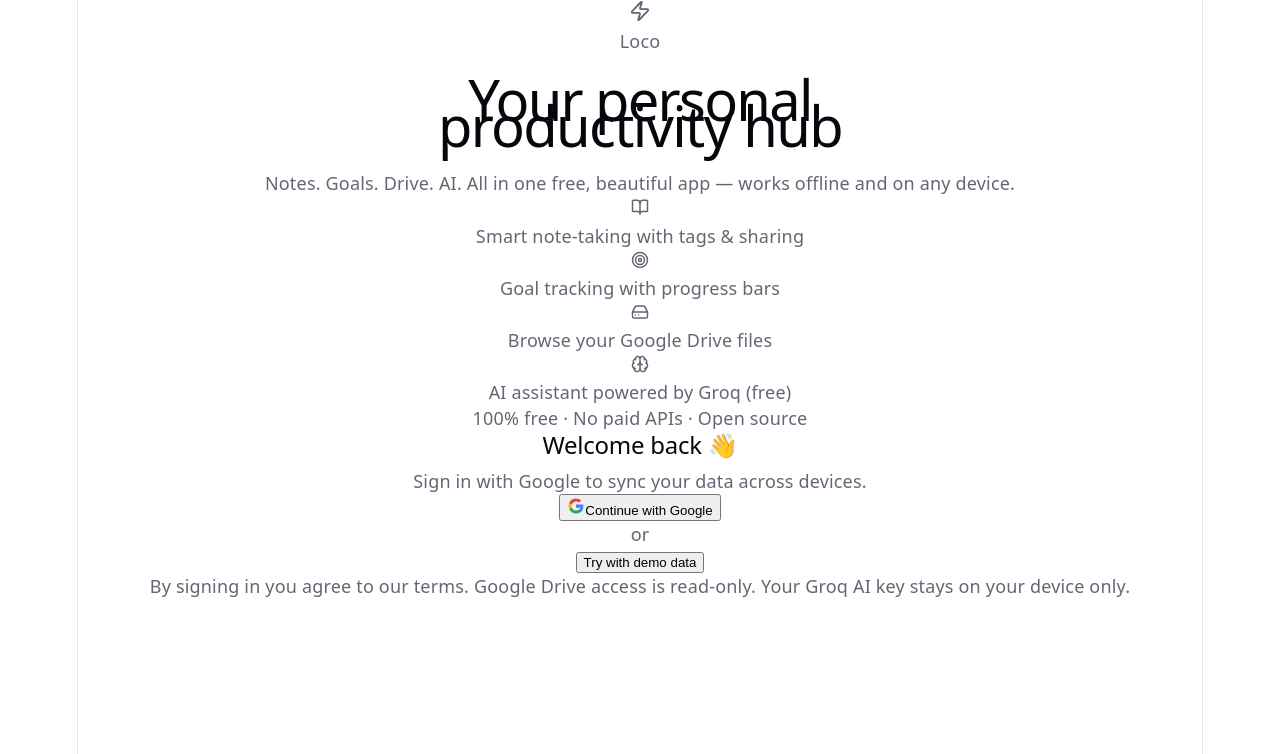
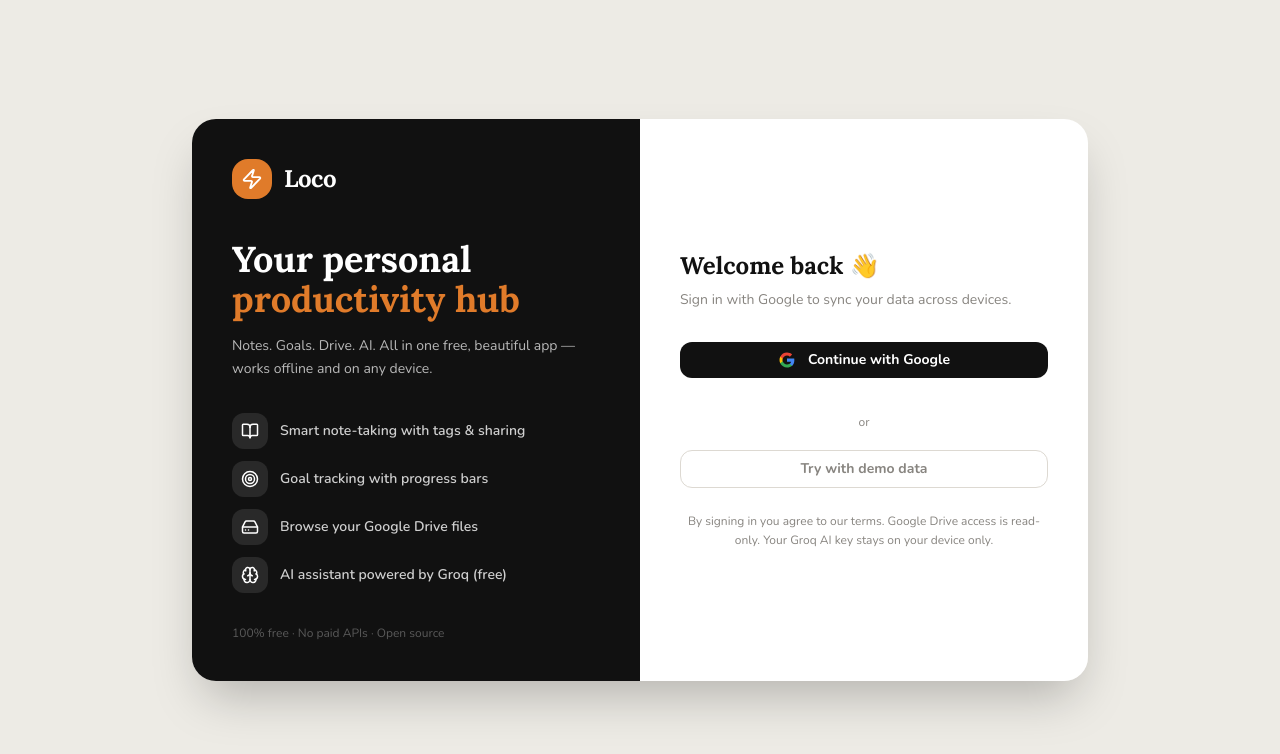
Before and after one commit to Oaosksk/Loco-pov, a React (Vite) app: page / in a window 1280 px wide. Shown: the top 754 px of the page. Built offline with nearby package versions, Linux system fonts and the light colour scheme; no server answers.

Commit message:
Refactor CSS: Remove unused variables and streamline component styles

```diff
--- a/src/index.css
+++ b/src/index.css
@@ -1,53 +1,12 @@
+@tailwind base;
+@tailwind components;
+@tailwind utilities;
+
 :root {
-  --text: #6b6375;
-  --text-h: #08060d;
-  --bg: #fff;
-  --border: #e5e4e7;
-  --code-bg: #f4f3ec;
-  --accent: #aa3bff;
-  --accent-bg: rgba(170, 59, 255, 0.1);
-  --accent-border: rgba(170, 59, 255, 0.5);
-  --social-bg: rgba(244, 243, 236, 0.5);
-  --shadow:
-    rgba(0, 0, 0, 0.1) 0 10px 15px -3px, rgba(0, 0, 0, 0.05) 0 4px 6px -2px;
-
-  --sans: system-ui, 'Segoe UI', Roboto, sans-serif;
-  --heading: system-ui, 'Segoe UI', Roboto, sans-serif;
-  --mono: ui-monospace, Consolas, monospace;
-
-  font: 18px/145% var(--sans);
-  letter-spacing: 0.18px;
-  color-scheme: light dark;
-  color: var(--text);
-  background: var(--bg);
   font-synthesis: none;
   text-rendering: optimizeLegibility;
   -webkit-font-smoothing: antialiased;
   -moz-osx-font-smoothing: grayscale;
-
-  @media (max-width: 1024px) {
-    font-size: 16px;
-  }
-}
-
-@media (prefers-color-scheme: dark) {
-  :root {
-    --text: #9ca3af;
-    --text-h: #f3f4f6;
-    --bg: #16171d;
-    --border: #2e303a;
-    --code-bg: #1f2028;
-    --accent: #c084fc;
-    --accent-bg: rgba(192, 132, 252, 0.15);
-    --accent-border: rgba(192, 132, 252, 0.5);
-    --social-bg: rgba(47, 48, 58, 0.5);
-    --shadow:
-      rgba(0, 0, 0, 0.4) 0 10px 15px -3px, rgba(0, 0, 0, 0.25) 0 4px 6px -2px;
-  }
-
-  #social .button-icon {
-    filter: invert(1) brightness(2);
-  }
 }
 
 body {
@@ -55,61 +14,136 @@
 }
 
 #root {
-  width: 1126px;
-  max-width: 100%;
-  margin: 0 auto;
-  text-align: center;
-  border-inline: 1px solid var(--border);
   min-height: 100svh;
-  display: flex;
-  flex-direction: column;
-  box-sizing: border-box;
 }
 
-h1,
-h2 {
-  font-family: var(--heading);
-  font-weight: 500;
-  color: var(--text-h);
-}
+@layer components {
+  /* ── Cards ── */
+  .card {
+    @apply bg-surface-light dark:bg-surface-dark border border-border-light dark:border-border-dark rounded-2xl shadow-card dark:shadow-card-dark;
+  }
 
-h1 {
-  font-size: 56px;
-  letter-spacing: -1.68px;
-  margin: 32px 0;
+  /* ── Buttons ── */
+  .btn-primary {
+    @apply inline-flex items-center gap-2 px-4 py-2 rounded-xl bg-primary text-white text-sm font-semibold
+           hover:bg-primary-light transition-colors duration-200 disabled:opacity-50 disabled:cursor-not-allowed;
+  }
 
-  @media (max-width: 1024px) {
-    font-size: 36px;
-    margin: 20px 0;
+  .btn-ghost {
+    @apply inline-flex items-center gap-2 px-4 py-2 rounded-xl text-sm font-semibold
+           text-muted-light dark:text-muted-dark border border-border-light dark:border-border-dark
+           hover:border-primary hover:text-primary dark:hover:text-primary transition-colors duration-200
+           disabled:opacity-50 disabled:cursor-not-allowed;
+  }
+
+  .btn-accent {
+    @apply inline-flex items-center gap-2 px-4 py-2 rounded-xl bg-accent text-white text-sm font-semibold
+           hover:bg-accent-light transition-colors duration-200 disabled:opacity-50 disabled:cursor-not-allowed;
+  }
+
+  .btn-icon {
+    @apply inline-flex items-center justify-center w-8 h-8 rounded-lg
+           text-muted-light dark:text-muted-dark
+           hover:bg-border-light dark:hover:bg-border-dark hover:text-text-light dark:hover:text-text-dark
+           transition-colors duration-200 disabled:opacity-40 disabled:cursor-not-allowed;
+  }
+
+  /* ── Inputs ── */
+  .input {
+    @apply w-full px-3 py-2.5 rounded-xl text-sm
+           bg-bg-light dark:bg-surface-dark
+           border border-border-light dark:border-border-dark
+           text-text-light dark:text-text-dark
+           placeholder:text-muted-light dark:placeholder:text-muted-dark
+           focus:outline-none focus:ring-2 focus:ring-primary/30 focus:border-primary
+           transition-colors duration-200;
+  }
+
+  .textarea {
+    @apply w-full px-3 py-2.5 rounded-xl text-sm
+           bg-bg-light dark:bg-surface-dark
+           border border-border-light dark:border-border-dark
+           text-text-light dark:text-text-dark
+           placeholder:text-muted-light dark:placeholder:text-muted-dark
+           focus:outline-none focus:ring-2 focus:ring-primary/30 focus:border-primary
+           transition-colors duration-200 resize-none;
+  }
+
+  /* ── Tags ── */
+  .tag {
+    @apply inline-flex items-center px-2.5 py-0.5 rounded-full text-xs font-semibold;
+  }
+
+  .tag-personal {
+    @apply bg-blue-100 text-blue-700 dark:bg-blue-900/30 dark:text-blue-300;
+  }
+
+  .tag-work {
+    @apply bg-purple-100 text-purple-700 dark:bg-purple-900/30 dark:text-purple-300;
+  }
+
+  .tag-ideas {
+    @apply bg-yellow-100 text-yellow-700 dark:bg-yellow-900/30 dark:text-yellow-300;
+  }
+
+  .tag-learning {
+    @apply bg-green-100 text-green-700 dark:bg-green-900/30 dark:text-green-300;
+  }
+
+  .tag-health {
+    @apply bg-red-100 text-red-700 dark:bg-red-900/30 dark:text-red-300;
+  }
+
+  /* ── Sidebar ── */
+  .sidebar-link {
+    @apply flex items-center gap-3 px-4 py-2.5 rounded-xl text-sm font-semibold
+           text-white/60 hover:text-white hover:bg-white/10
+           transition-colors duration-200;
+  }
+
+  .sidebar-link.active {
+    @apply text-white bg-white/15;
+  }
+
+  /* ── Bottom nav ── */
+  .bottom-nav-item {
+    @apply flex flex-col items-center justify-center gap-1 py-2 text-[10px] font-semibold
+           text-muted-light dark:text-muted-dark
+           hover:text-primary dark:hover:text-primary transition-colors duration-200;
+  }
+
+  .bottom-nav-item.active {
+    @apply text-primary dark:text-primary;
+  }
+
+  /* ── Progress ── */
+  .progress-track {
+    @apply w-full h-2 rounded-full bg-border-light dark:bg-border-dark overflow-hidden;
+  }
+
+  .progress-fill {
+    @apply h-full rounded-full bg-primary transition-all duration-500;
+  }
+
+  /* ── Typing dots (AI) ── */
+  .typing-dot {
+    @apply w-2 h-2 rounded-full bg-muted-light dark:bg-muted-dark animate-bounce;
+  }
+
+  .typing-dot:nth-child(2) {
+    animation-delay: 0.15s;
+  }
+
+  .typing-dot:nth-child(3) {
+    animation-delay: 0.3s;
+  }
+
+  /* ── Animations ── */
+  .animate-fade-in {
+    animation: fadeIn 0.3s ease-out;
+  }
+
+  .animate-slide-up {
+    animation: slideUp 0.3s ease-out;
   }
 }
-
-h2 {
-  font-size: 24px;
-  line-height: 118%;
-  letter-spacing: -0.24px;
-  margin: 0 0 8px;
-
-  @media (max-width: 1024px) {
-    font-size: 20px;
-  }
-}
-
-p {
-  margin: 0;
-}
-
-code,
-.counter {
-  font-family: var(--mono);
-  display: inline-flex;
-  border-radius: 4px;
-  color: var(--text-h);
-}
-
-code {
-  font-size: 15px;
-  line-height: 135%;
-  padding: 4px 8px;
-  background: var(--code-bg);
-}
```
